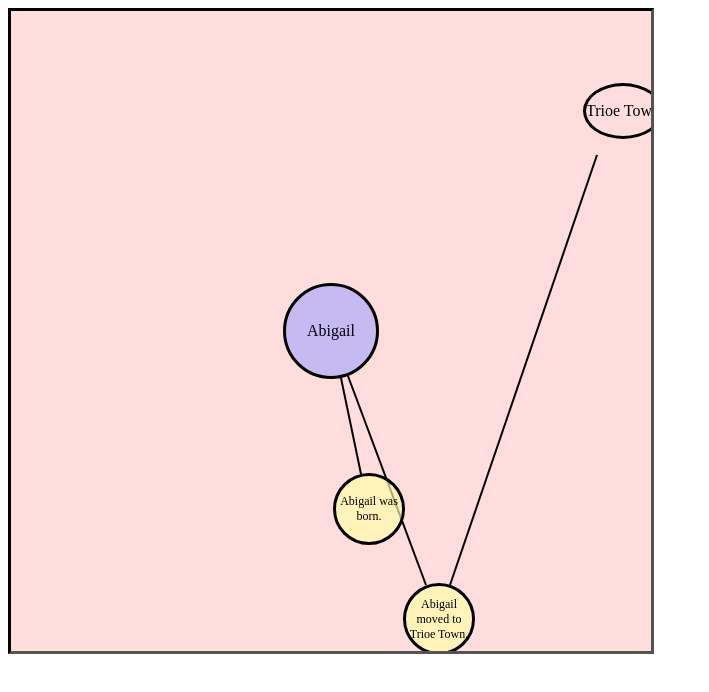
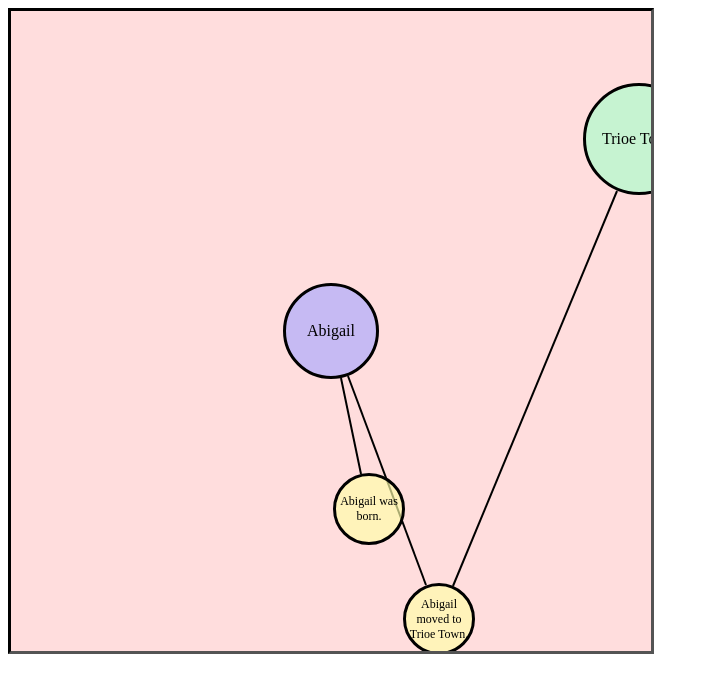
Before and after one commit to KupferudelWolf/worldbuilder, a plain HTML site: page index.html in a window 1280 px wide. Shown: the whole page, without its empty margins (0-709 px from the left). Drawn offline with Linux system fonts and the light colour scheme.

Commit message:
Added style of location bubbles.

```diff
--- a/css/style.css
+++ b/css/style.css
@@ -22,7 +22,8 @@ body {
   position: relative;
   margin: 25%;
   background-color: #ffdddd;
-  transition: left 0.25s ease-out 0s, top 0.25s ease-out 0s;
+  transition: left 0.25s ease-out 0s,
+              top 0.25s ease-out 0s;
   /* min-width: 100%; */
   /* min-height: 100%; */
   cursor: grab;
@@ -49,12 +50,19 @@ body {
   align-items: center;
   justify-content: center;
   cursor: move;
+  transition: width 0.25s ease-out 0s, height 0.25s ease-out 0s;
 }
 
 .bubble.character {
   background-color: var(--color-bubble-character);
   width: 96px;
   height: 96px;
+  z-index: 80;
+}
+.bubble.location {
+  background-color: var(--color-bubble-location);
+  width: 112px;
+  height: 112px;
   z-index: 100;
 }
 .bubble.event {
```
